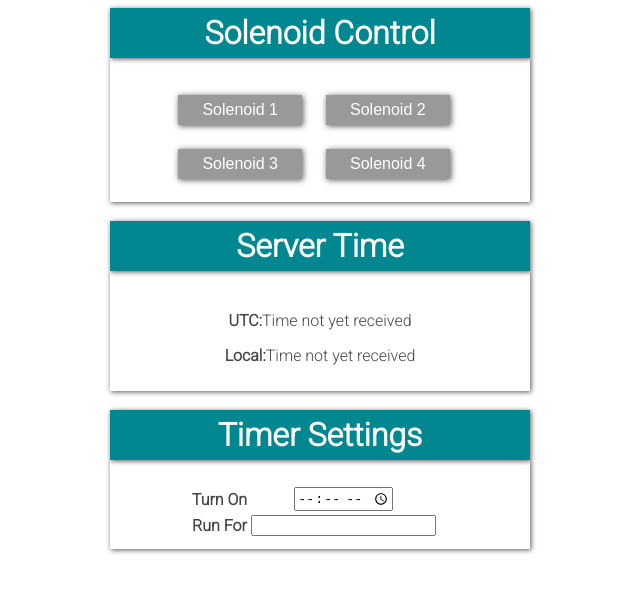
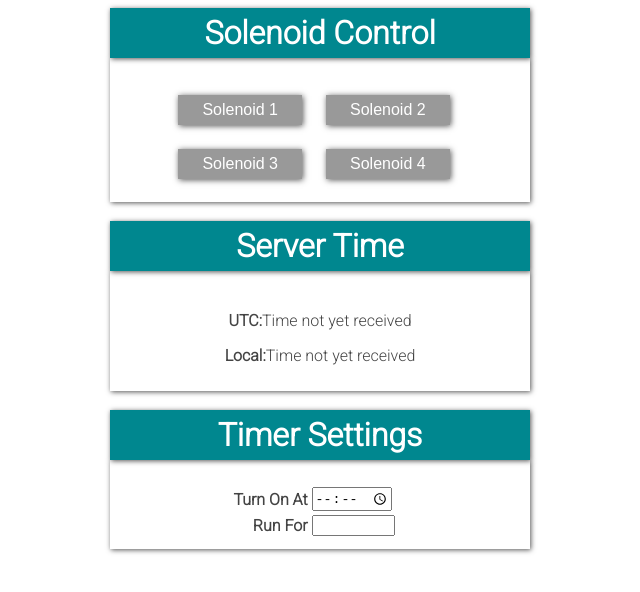
Before and after one commit to FinK-M/wifi-irrigation, a plain HTML site: page data/index.html in a window 1280 px wide. Shown: the whole page, without its empty margins (320-960 px from the left). Drawn offline with Linux system fonts and the light colour scheme.

Commit message:
Correct layout for timer settings div

```diff
--- a/data/index.html
+++ b/data/index.html
@@ -58,19 +58,19 @@
       <form>
         <table>
           <tr>
-            <th>
-              Turn On
+            <th align="right">
+              Turn On At
             </th>
-            <th>
-              <input type="time" name="start_time">
+            <th align="left">
+              <input type="time" name="start_time" id="start_time_setter">
             </th>
           </tr>
           <tr>
-            <th>
+            <th align="right">
               Run For
             </th>
             <th>
-              <input type="number" name="run_minutes">
+              <input type="number" name="run_minutes" id="run_time_setter">
             </th>
           </tr>
         </table>
--- a/data/main.css
+++ b/data/main.css
@@ -102,3 +102,11 @@ input[type=range]::-webkit-slider-runnable-track {
 input.enabled[type=range]::-webkit-slider-runnable-track {
     cursor: pointer;
 }
+
+#start_time_setter{
+    width: 75px;
+}
+
+#run_time_setter{
+    width: 75px;
+}
```
